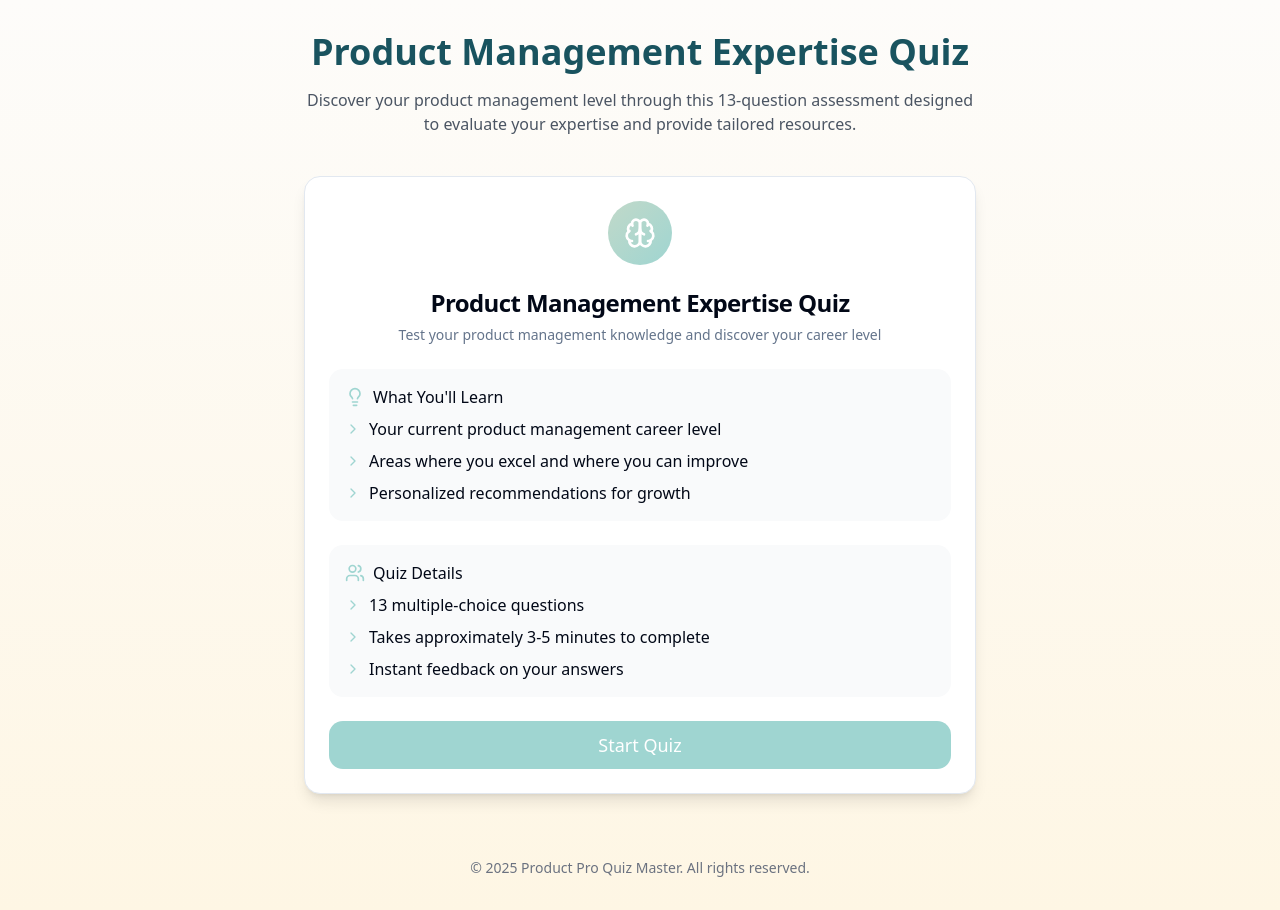
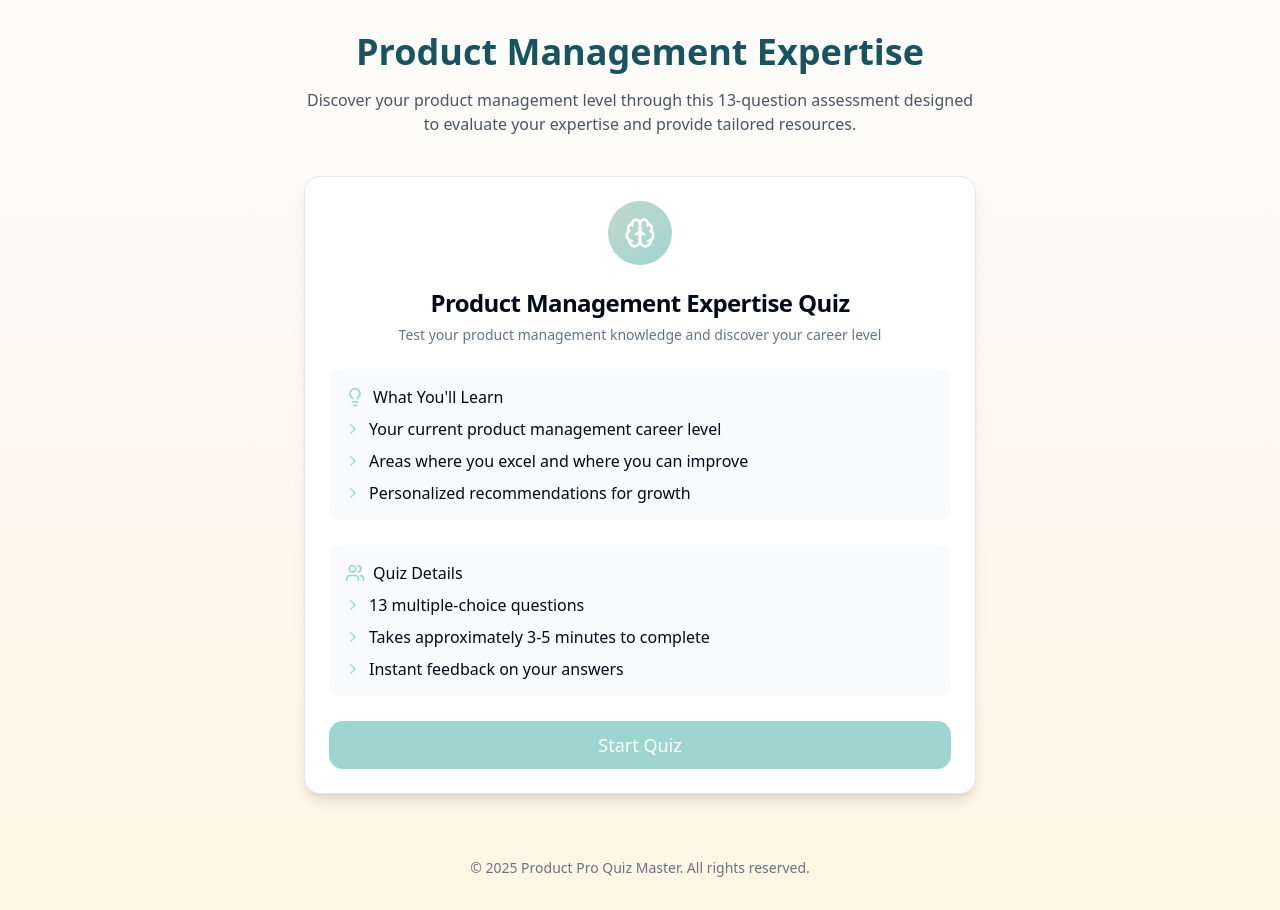
Before and after one commit to elenacalvillo/product-expertise, a React (Vite) app: page / in a window 1280 px wide. Built offline with nearby package versions, Linux system fonts and the light colour scheme.

Commit message:
Code edited in Lovable Code Editor
Edited UI in Lovable

```diff
--- a/src/pages/Index.tsx
+++ b/src/pages/Index.tsx
@@ -14,7 +14,7 @@ const QuizContent = () => {
       <div className="container mx-auto py-8 px-4">
         <header className="text-center mb-10">
           <h1 className="text-3xl md:text-4xl font-bold mb-4 text-quiz-teal-dark">
-            Product Management Expertise Quiz
+            Product Management Expertise
           </h1>
           <p className="text-gray-600 max-w-2xl mx-auto">
             Discover your product management level through this 13-question assessment designed to evaluate your expertise and provide tailored resources.
```
